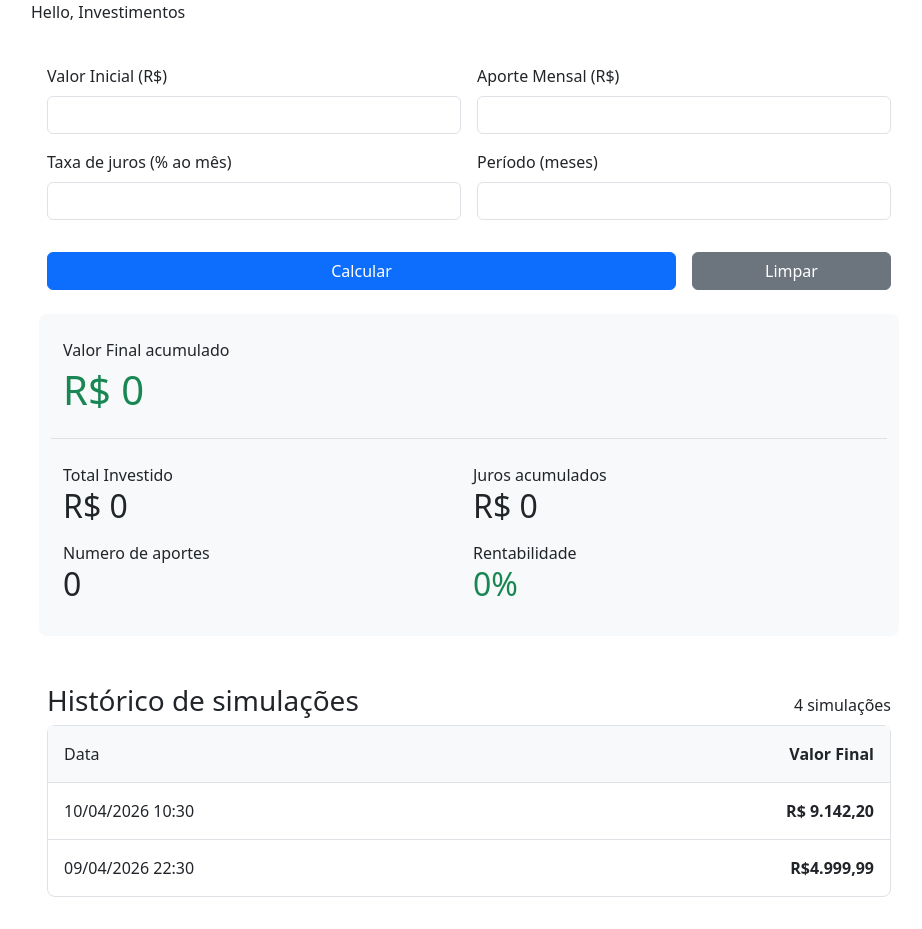
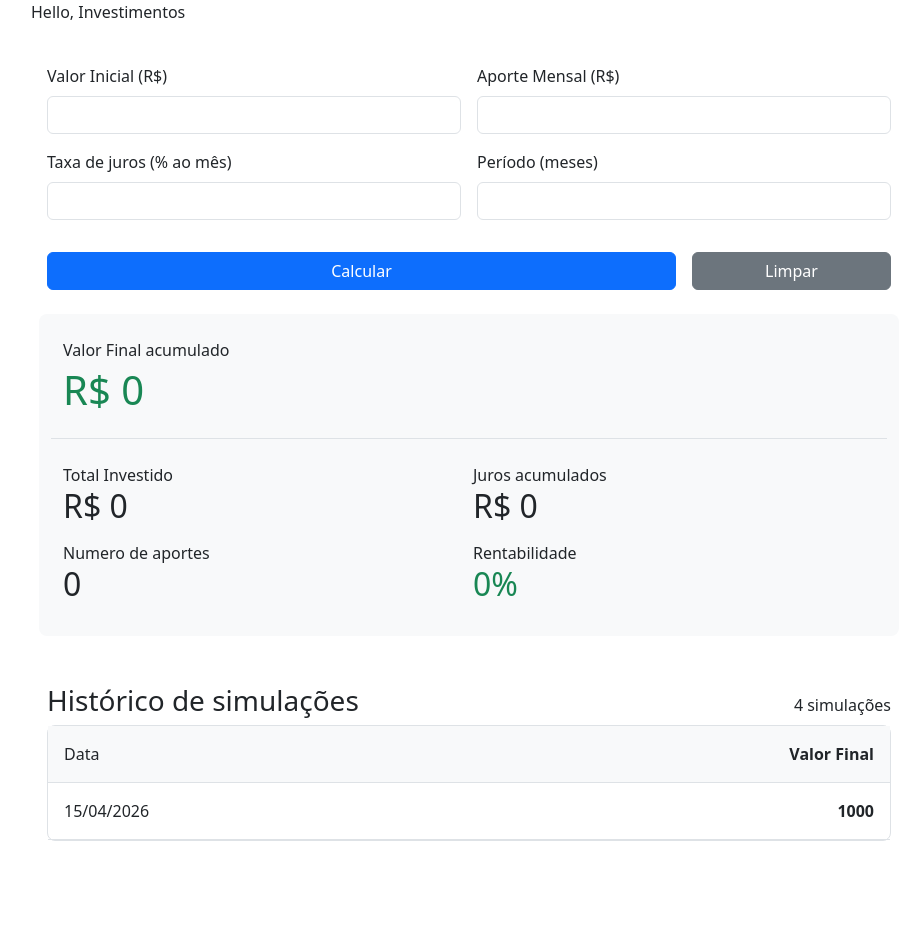
Before and after one commit to brunorombi/simulador_investimentos, a React (Vite) app: page / in a window 1280 px wide. Shown: the whole page, without its empty margins (171-1093 px from the left). After the commit the page ends 873 px from the top, so only its background shows below. Built offline with nearby package versions, Linux system fonts and the light colour scheme.

Commit message:
feat: prototipo lista dinamica

```diff
--- a/src/App.jsx
+++ b/src/App.jsx
@@ -17,7 +17,12 @@ function App() {
   const [numeroDeAportes, setNumeroDeAportes] = useState('');
   const [rentabilidade, setRentabilidade] = useState('');
 
-  const resetaValores = function() {
+  const historicoSimulacoes = [{
+    data: new Date().toLocaleDateString('pt-BR'),
+    valorFinal: 1000
+  }];
+
+  const resetaValores = function () {
     setValorInicial('');
     setAporteMensal('');
     setTaxaDeJuros('');
@@ -29,7 +34,7 @@ function App() {
     setRentabilidade('');
   }
 
-  const calculaValores = function() {
+  const calculaValores = function () {
     const vi = Number(valorInicial);
     const pmt = Number(aporteMensal);
     const i = Number(taxaDeJuros) / 100;
@@ -54,10 +59,18 @@ function App() {
     setJurosAcumulados(juros.toFixed(2));
     setNumeroDeAportes(n);
     setRentabilidade(rent.toFixed(2));
+
+    const data = new Date();
+    const simulacao = {
+      data: data.toLocaleString('pt-BR'),
+      valorFinal: montante.toFixed(2)
+    }
+
+    historicoSimulacoes.unshift(simulacao);
   }
 
   return (
-    <div className='container' style={{maxWidth:900}}>
+    <div className='container' style={{ maxWidth: 900 }}>
       <div className='row justify-content-center align-items-center'>
         <div className='col-12'>
           Hello, Investimentos
@@ -85,7 +98,7 @@ function App() {
         </div>
         <div className='col-12'>
           <HistoricoSimulacoes
-
+            historicoSimulacoes={historicoSimulacoes}
           />
         </div>
       </div>
--- a/src/CapturaDados.jsx
+++ b/src/CapturaDados.jsx
@@ -10,7 +10,7 @@ const CapturaDados = ({
     periodo,
     setPeriodo,
     resetaValores,
-    calculaValores}) => {
+    calculaValores }) => {
 
     useEffect(() => {
         console.log(`valor inicial ${valorInicial || 0}, aporte mensal ${aporteMensal || 0}, taxa de juros ${taxaDeJuros || 0}, periodo ${periodo || 0}`);
@@ -71,7 +71,7 @@ const CapturaDados = ({
                     <div className="col-9">
                         <button
                             className="btn btn-primary w-100"
-                            onClick={function(e) {
+                            onClick={function (e) {
                                 calculaValores();
                                 e.preventDefault();
                             }}
@@ -83,7 +83,7 @@ const CapturaDados = ({
                     <div className="col-3">
                         <button
                             className="btn btn-secondary w-100"
-                            onClick={function(e) {
+                            onClick={function (e) {
                                 e.preventDefault();
                                 resetaValores();
                             }}
--- a/src/ExibeDados.jsx
+++ b/src/ExibeDados.jsx
@@ -5,7 +5,7 @@ const ExibeDados = ({
     totalInvestido,
     jurosAcumulados,
     numeroDeAportes,
-    rentabilidade}) => {
+    rentabilidade }) => {
     return (
         <div className='p-4 m-2 bg-light rounded-3'>
             <div className="row border-bottom mb-4">
--- a/src/HistoricoSimulacoes.jsx
+++ b/src/HistoricoSimulacoes.jsx
@@ -1,6 +1,8 @@
 import React from 'react'
 
-const HistoricoSimulacoes = () => {
+const HistoricoSimulacoes = ({
+    historicoSimulacoes
+}) => {
 
 
     return (
@@ -11,18 +13,19 @@ const HistoricoSimulacoes = () => {
             </div>
             <div>
                 <ul className='list-unstyled p-0 rounded-3 border'>
-                <li  className='d-flex justify-content-between align-items-center bg-light p-3  border-bottom'>
+                    <li className='d-flex justify-content-between align-items-center bg-light p-3  border-bottom'>
                         <span>Data</span>
                         <strong>Valor Final</strong>
                     </li>
-                <li  className='d-flex justify-content-between align-items-center p-3 border-bottom'>
-                    <span>10/04/2026 10:30</span>
-                    <strong>R$ 9.142,20</strong>
+                    {historicoSimulacoes.map((item, index) => (
+                        <li
+                            key={index}
+                            className='d-flex justify-content-between align-items-center p-3 border-bottom'
+                        >
+                            <span>{item.data}</span>
+                            <strong>{item.valorFinal}</strong>
                         </li>
-                <li  className='d-flex justify-content-between align-items-center p-3'>
-                    <span>09/04/2026 22:30</span>
-                    <strong>R$4.999,99</strong>
-                </li>
+                    ))}
                 </ul>
             </div>
         </div>
```
Lines whose indentation alone changed are shown as unchanged.
